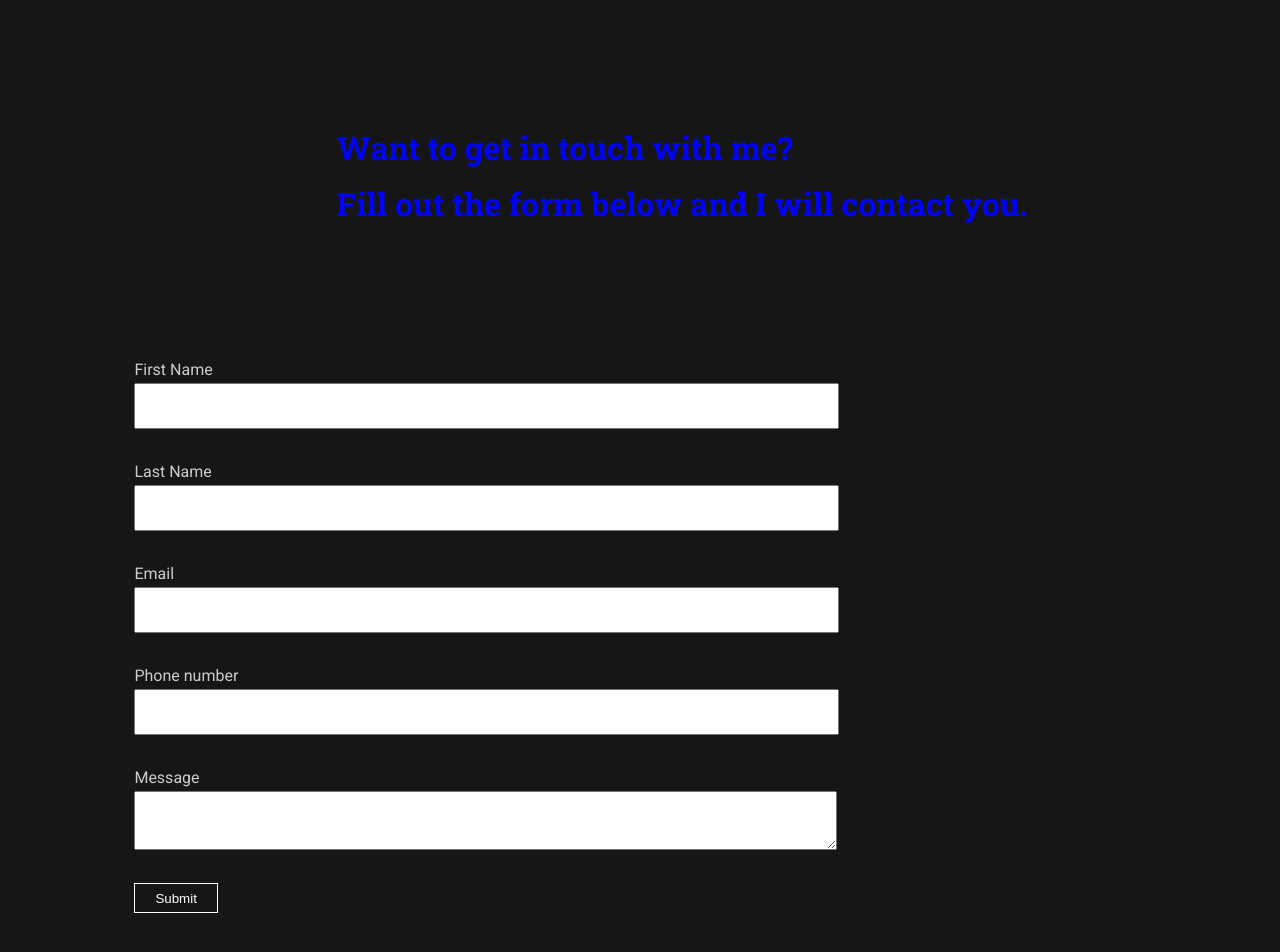
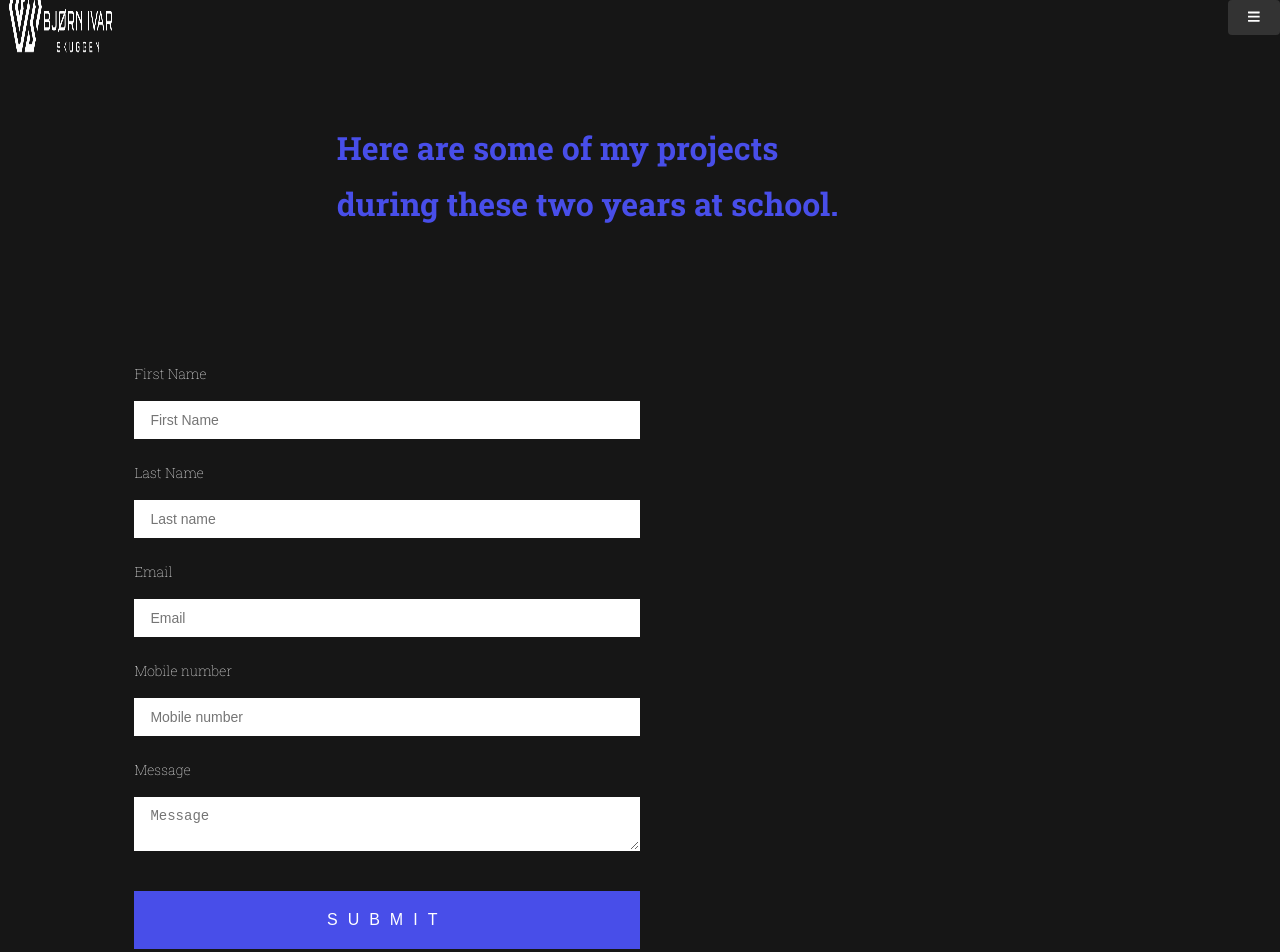
Before and after one commit to bjornivars/Portfolio2, a React (Create React App) app in the folder client/: page /contact in a window 1280 px wide. Shown: the part 40-992 px from the top of the page. Before the commit the page ends 961 px from the top, so only its background shows below. Built offline with nearby package versions, Linux system fonts and the light colour scheme.

Commit message:
new contact form with validation

```diff
--- a/client/package.json
+++ b/client/package.json
@@ -13,6 +13,7 @@
     "@testing-library/user-event": "^7.1.2",
     "react": "^16.13.1",
     "react-dom": "^16.13.1",
+    "react-hook-form": "^5.3.1",
     "react-reveal": "^1.2.2",
     "react-router-dom": "^5.1.2",
     "react-scripts": "3.4.1"
--- a/client/src/components/contact.js
+++ b/client/src/components/contact.js
@@ -1,3 +1,4 @@
+/*
 import React from 'react';
 import Bounce from 'react-reveal/Bounce';
 
@@ -48,4 +49,4 @@ const ContactPage = () => {
     )
 }
 
-export default ContactPage;
+export default ContactPage;*/
--- a/client/src/pages/Contact.js
+++ b/client/src/pages/Contact.js
@@ -1,16 +1,58 @@
 import React from 'react';
-import ContactPage from './../components/contact';
+import { useForm } from 'react-hook-form';
 
-export default function Contact() {
+export default function App() {
+    const { register, handleSubmit, watch, errors } = useForm();
+    const onSubmit = data => {
+        console.log(data);
+    }; // your form submit function which will invoke after successful validation
 
+    console.log(watch("example")); // you can watch individual input by pass the name of the input
 
     return (
         <div className='container'>
-            <div className='container-paddingSide'>
-                <h1 className='headline blue'>Want to get in touch with me?  <br />
-                Fill out the form below and I will contact you.</h1>
-            </div>
-            <ContactPage />
+        <div className='container-paddingSide blue'>
+        <h1 className='headline'>Here are some of my projects <br />
+        during these two years at school.</h1>
+    </div>
+        <form onSubmit={handleSubmit(onSubmit)}>
+            <label>First Name</label>
+            <input type="text"
+                placeholder="First Name"
+                name="firstName"
+                ref={register({ required: true, maxLength: 80 })} />
+            {errors.firstName && <p>First name is required</p>}
+
+            <label>Last Name</label>
+            <input type="text"
+                placeholder="Last name"
+                name="lastName"
+                ref={register({ required: true, maxLength: 80 })} />
+            {errors.lastName && <p>Last name is required</p>}
+
+            <label>Email</label>
+            <input type="text"
+                placeholder="Email"
+                name="email"
+                ref={register({ required: true, pattern: /^\S+@\S+$/i })} />
+                {errors.email && <p> Email is required</p>}
+
+            <label>Mobile number</label>
+            <input type="tel"
+            placeholder="Mobile number"
+            name="mobileNumber"
+            ref={register({required: true, pattern: /\(?([0-9]{3})\)?([ .-]?)([0-9]{2})\2([0-9]{3})/, minLength: 6, maxLength: 12})} />
+            {errors.mobileNumber && <p> Mobile number is incorrect or missing</p>}
+
+            <label>Message</label>
+            <textarea type="text"
+                placeholder="Message"
+                name="message"
+                ref={register({ required: true, maxLength: 800 })} />
+            {errors.message && <p>Message is required</p>}
+
+            <input type="submit" />
+        </form>
         </div>
-    )
+    );
 }
--- a/client/src/scss/partials/_layout.scss
+++ b/client/src/scss/partials/_layout.scss
@@ -146,7 +146,7 @@ a{
     color: $purple;
 }
 .blue{
-    color: blue;
+    color: $blue;
 }
 
 @media screen and (max-width: 599px) {
--- a/client/src/scss/partials/_variables.scss
+++ b/client/src/scss/partials/_variables.scss
@@ -5,3 +5,5 @@ $blue: #484EE9;
 $orange: #E86C4C;
 $purple: #9348E9;
 $white: #FFFFFF;
+
+$error: #bf1650;
--- a/client/src/scss/partials/contact.scss
+++ b/client/src/scss/partials/contact.scss
@@ -1,4 +1,4 @@
-.contact{
+/* .contact{
     &-form{
         font-family: 'Roboto';
 
@@ -38,4 +38,125 @@
         }
     }
 
-}
+} */
+
+  form {
+    max-width: 50%;
+    // margin: 0 auto;
+    margin-top: 5em
+  }
+
+
+  .form {
+    background: #0e101c;
+    max-width: 400px;
+   // margin: 0 auto;
+  }
+
+  p {
+    color: $error;
+  }
+
+  p::before {
+    display: inline;
+    content: "⚠ ";
+  }
+
+  input {
+    display: block;
+    box-sizing: border-box;
+    width: 100%;
+    border: 1px solid $white;
+    padding: 10px 15px;
+    margin-bottom: 10px;
+    font-size: 14px;
+  }
+  textarea{
+    display: block;
+    box-sizing: border-box;
+    width: 100%;
+    border: 1px solid white;
+    padding: 10px 15px;
+    margin-bottom: 10px;
+    font-size: 14px;
+  }
+
+  label {
+    line-height: 2;
+    text-align: left;
+    display: block;
+    margin-bottom: 13px;
+    margin-top: 20px;
+    color: white;
+    font-size: 14px;
+    font-weight: 200;
+  }
+
+  button[type="submit"],
+  input[type="submit"] {
+    background: $blue;
+    color: white;
+    text-transform: uppercase;
+    border: none;
+    margin-top: 40px;
+    padding: 20px;
+    font-size: 16px;
+    font-weight: 100;
+    letter-spacing: 10px;
+  }
+
+  button[type="submit"]:hover,
+  input[type="submit"]:hover {
+    background: rgb(50, 55, 199);
+    cursor: pointer;
+  }
+
+  button[type="submit"]:active,
+  input[type="button"]:active,
+  input[type="submit"]:active {
+    transition: 0.3s all;
+    transform: translateY(3px);
+    border: 1px solid transparent;
+    opacity: 0.8;
+  }
+
+  input:disabled {
+    opacity: 0.4;
+  }
+
+  input[type="button"]:hover {
+    transition: 0.3s all;
+  }
+
+  button[type="submit"],
+  input[type="button"],
+  input[type="submit"] {
+    -webkit-appearance: none;
+  }
+
+
+  button[type="button"] {
+    display: block;
+    appearance: none;
+    background: #333;
+    color: white;
+    border: none;
+    text-transform: uppercase;
+    padding: 10px 20px;
+    border-radius: 4px;
+  }
+
+  hr {
+    margin-top: 30px;
+  }
+
+  button {
+    display: block;
+    appearance: none;
+    margin-top: 40px;
+    border: 1px solid #333;
+    margin-bottom: 20px;
+    text-transform: uppercase;
+    padding: 10px 20px;
+    border-radius: 4px;
+  }
```
Also changed, not shown: 1 other file (tests, documents, lock files or other folders).
